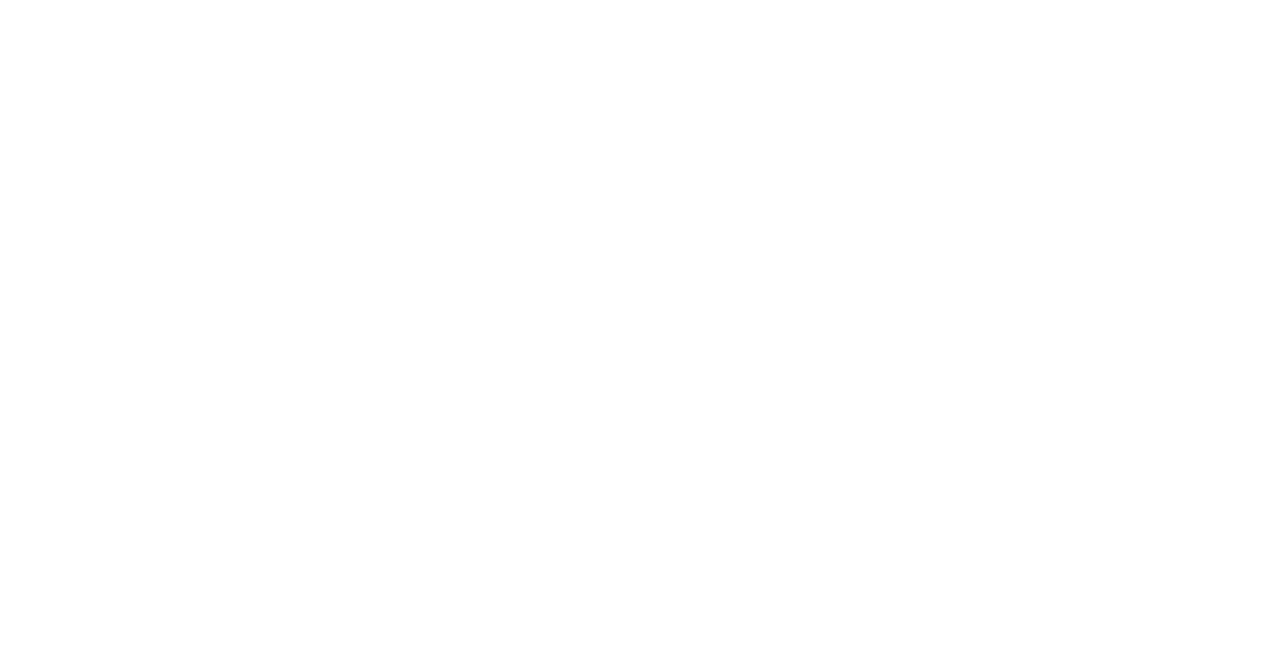
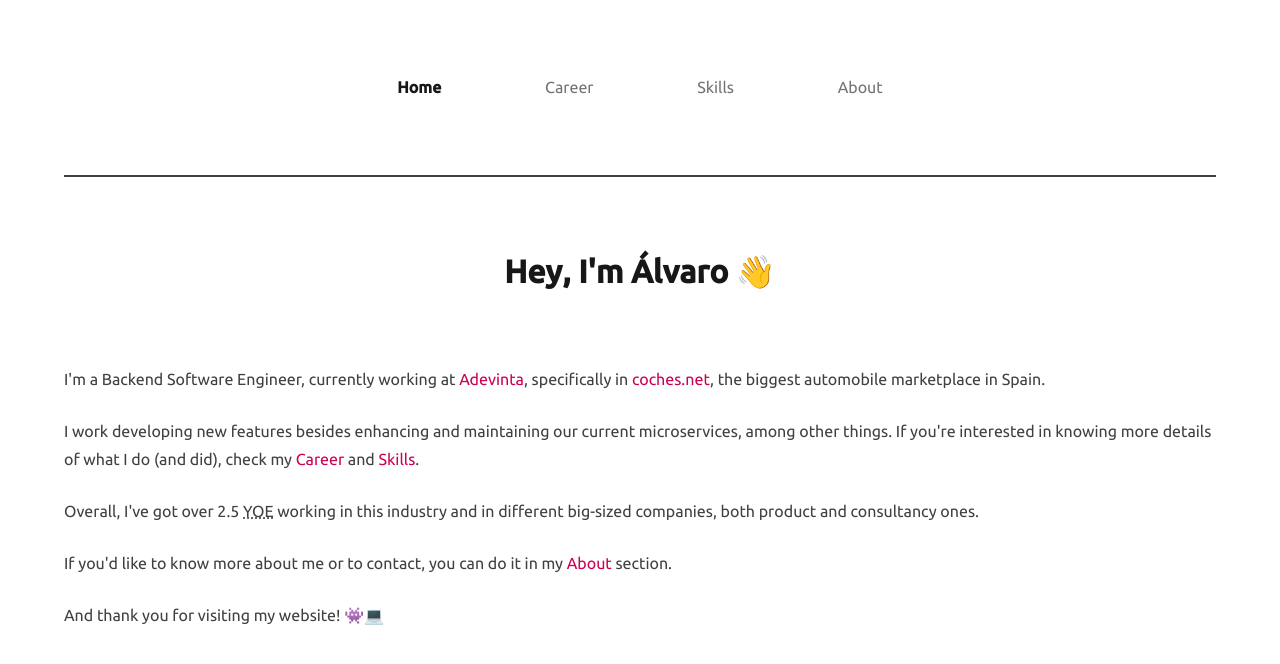
Before and after one commit to AlvarX4z/AlvarX4z.github.io, a plain HTML site: page index.html in a window 1280 px wide. Drawn offline with nearby package versions, Linux system fonts and the light colour scheme; files that its build step writes are made by us from their sources.

Commit message:
Home Section

```diff
--- a/index.html
+++ b/index.html
@@ -5,7 +5,7 @@
     <meta name="viewport" content="width=device-width, initial-scale=1.0" />
     <meta
       name="description"
-      content="The personal website of Álvaro de Francisco Sánchez"
+      content="The Home section of the personal website of Álvaro de Francisco Sánchez"
     />
     <meta
       name="keywords"
@@ -16,14 +16,55 @@
     <meta name="robots" content="noindex, follow" />
     <title>Álvaro de Francisco Sánchez | Backend Software Engineer</title>
     <link rel="icon" type="image/x-icon" href="assets/images/favicon.svg" />
-    <link type="text/css" rel="stylesheet" href="css/global.css" />
-    <link type="text/css" rel="stylesheet" href="css/index.css" />
+    <link type="text/css" rel="stylesheet" href="resources/css/global.css" />
+    <link type="text/css" rel="stylesheet" href="resources/css/index.css" />
+    <link rel="preconnect" href="https://fonts.googleapis.com" />
+    <link rel="preconnect" href="https://fonts.gstatic.com" crossorigin />
     <link
+      href="https://fonts.googleapis.com/css2?family=Ubuntu:ital,wght@0,300;0,400;0,500;1,300;1,400;1,500&display=swap"
       rel="stylesheet"
-      href="https://fonts.googleapis.com/css2?family=Material+Symbols+Outlined:opsz,wght,FILL,GRAD@20..48,100..700,0..1,-50..200"
     />
   </head>
 
   <body>
+    <div class="container">
+      <nav>
+        <ul class="no-decoration">
+          <li>
+            <a href="index.html" class="nav-current-page bold">Home</a>
+          </li>
+          <li><a href="pages/career.html" class="nav-link">Career</a></li>
+          <li><a href="pages/skills.html" class="nav-link">Skills</a></li>
+          <li><a href="pages/about.html" class="nav-link">About</a></li>
+        </ul>
+      </nav>
+
+      <main>
+        <h1>Hey, I'm Álvaro &#128075;</h1>
+        <p>
+          I'm a Backend Software Engineer, currently working at
+          <a href="https://adevinta.com/" target="_blank">Adevinta</a>,
+          specifically in
+          <a href="https://www.coches.net/" target="_blank">coches.net</a>, the
+          biggest automobile marketplace in Spain.
+        </p>
+        <p>
+          I work developing new features besides enhancing and maintaining our
+          current microservices, among other things. If you're interested in
+          knowing more details of what I do (and did), check my
+          <a href="pages/career.html">Career</a> and
+          <a href="pages/skills.html">Skills</a>.
+        </p>
+        <p>
+          Overall, I've got over 2.5 <abbr title="Years of Experience">YOE</abbr> working in this industry and in different big-sized companies, both product and consultancy ones.
+        </p>
+        <p>
+          If you'd like to know more about me or to contact, you can do it in my <a href="pages/about.html">About</a> section.
+        </p>
+        <p>
+          And thank you for visiting my website! &#128126;&#128187;
+        </p>
+      </main>
+    </div>
   </body>
 </html>
--- /dev/null
+++ b/resources/css/global.css
@@ -0,0 +1,78 @@
+@import url("https://fonts.googleapis.com/css2?family=Ubuntu:ital,wght@0,300;0,400;0,500;1,300;1,400;1,500&display=swap");
+
+:root {
+  --background-color: #ffffff;
+  --font-color: #404040;
+  --title-color: #171718;
+  --active-nav-link-color: #171718;
+  --not-focused-nav-link-color: #737373;
+  --font: "Ubuntu", system-ui, sans-serif;
+}
+
+*,
+html {
+  box-sizing: border-box;
+  margin: 0;
+  padding: 0;
+}
+
+body {
+  background-color: var(--background-color, white);
+  font-family: var(--font);
+}
+
+nav {
+  border-bottom: 2px solid var(--font-color, dimgray);
+}
+
+nav > ul {
+  display: flex;
+  flex-direction: row;
+  justify-content: center;
+  padding: 5% 5%;
+}
+
+nav > ul > li {
+  font-weight: 400;
+  padding: 2% 5%;
+}
+
+nav > ul > li > a:hover {
+  color: var(--active-nav-link-color, black);
+  font-weight: 600;
+}
+
+main {
+  line-height: 1.75rem;
+}
+
+a {
+  color: #cc0153;
+  text-decoration: none;
+}
+
+p {
+  color: var(--font-color, dimgray);
+  font-weight: 400;
+  margin: 3vh 0;
+}
+
+.container {
+  width: 90%;
+  margin: 0 auto;
+}
+
+.nav-current-page {
+  color: var(--active-nav-link-color, black);
+  font-weight: 600;
+  text-decoration: none;
+}
+
+.nav-link {
+  color: var(--not-focused-nav-link-color, gray);
+  text-decoration: none;
+}
+
+.no-decoration {
+  list-style-type: none;
+}
--- a/resources/css/index.css
+++ b/resources/css/index.css
@@ -0,0 +1,5 @@
+h1 {
+  color: var(--title-color, black);
+  margin: 10vh 0;
+  text-align: center;
+}
```
Also changed, not shown: 1 other file.
